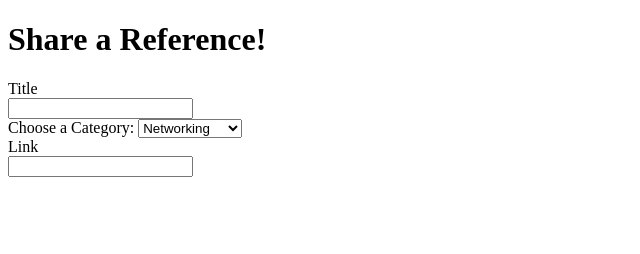
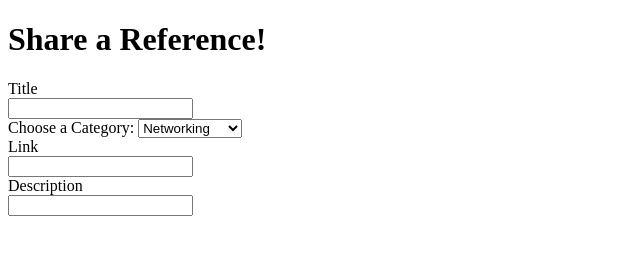
Before and after one commit to Rami1x/sitehtml1, a plain HTML site: page tellus.html in a window 1280 px wide. Shown: the whole page, without its empty margins (0-640 px from the left). Drawn offline with Linux system fonts and the light colour scheme.

Commit message:
added description

```diff
--- a/tellus.html
+++ b/tellus.html
@@ -23,6 +23,8 @@
         </select> <br>
         <label for="link">Link</label><br>
         <input type="text" id="link" name="link"><br>
+        <label for="description">Description</label><br>
+        <input type="text" id="description" name="description"><br>
     </form>
 </body>
 </html>
```
